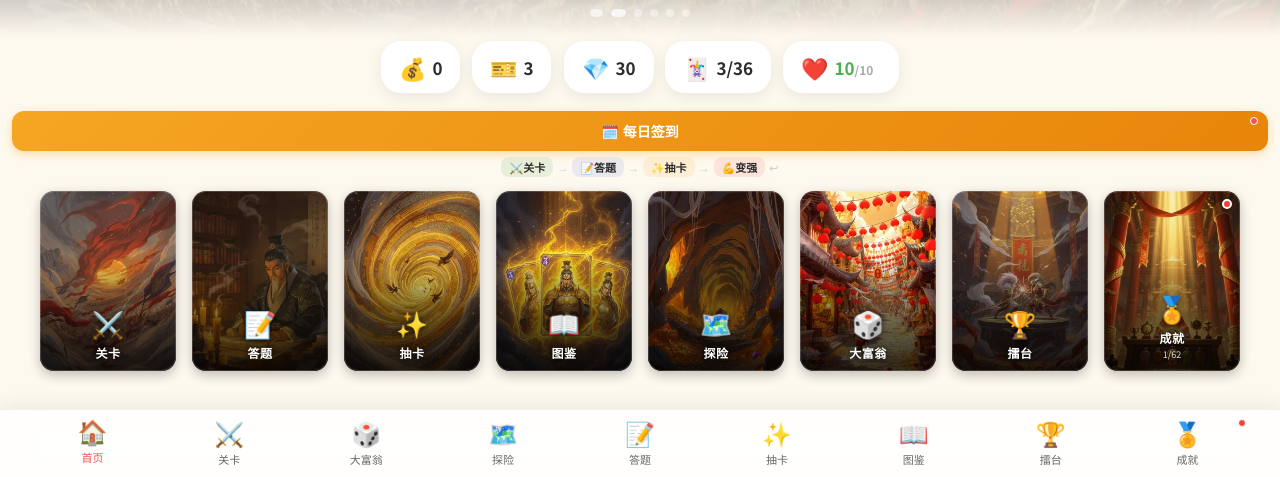
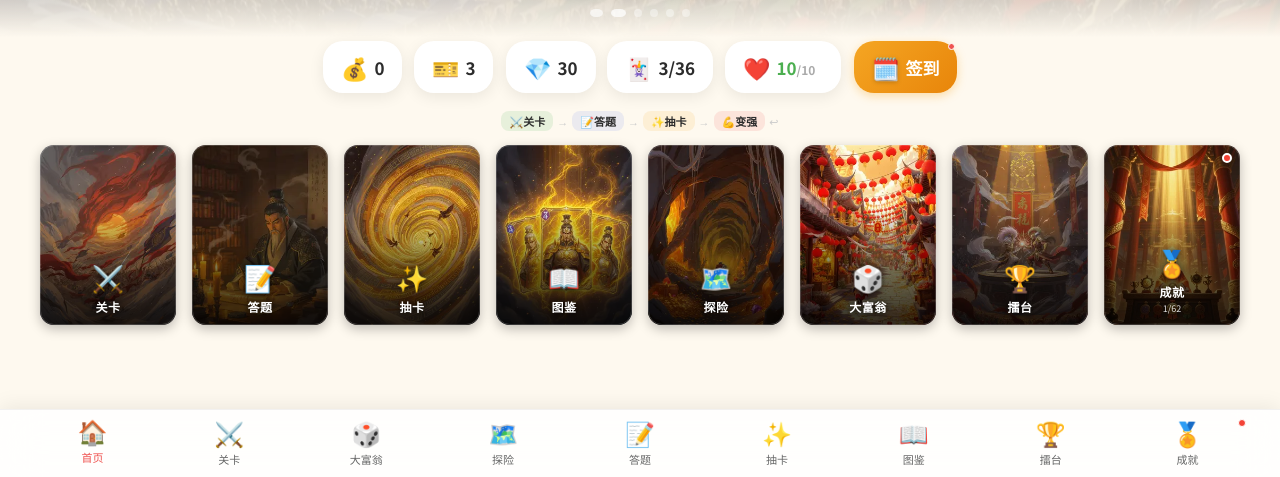
Before and after one commit to Harrisonford-ss/sanguo-game, a website with bundled scripts: page index.html in a window 1280 px wide. Shown: the part 323-800 px from the top of the page. Built offline with nearby package versions, Linux system fonts and the light colour scheme; a web font is replaced by a local one.

Commit message:
fix: 签到按钮可点击修复+UI重做，移入统计条末尾与金币体力横向对齐

```diff
--- a/css/style.css
+++ b/css/style.css
@@ -493,6 +493,17 @@ body {
   color: var(--text);
 }
 
+#signin-pill {
+  background: linear-gradient(135deg, #f5a623, #e8850a);
+  box-shadow: 0 3px 10px rgba(245,166,35,0.35);
+}
+#signin-pill .stat-pill-value {
+  color: #fff;
+}
+#signin-pill .stat-pill-icon {
+  filter: drop-shadow(0 1px 2px rgba(0,0,0,0.2));
+}
+
 /* ===== 首页头像卡片 ===== */
 #auth-status {
   display: flex;
--- a/index.html
+++ b/index.html
@@ -62,14 +62,11 @@
           <span class="stat-pill-value" id="home-stamina">10/10</span>
           <span id="home-stamina-timer" style="font-size:10px;color:#aaa;margin-left:2px"></span>
         </div>
-      </div>
-
-      <!-- 每日签到入口 -->
-      <div style="padding:6px 12px 0">
-        <button onclick="window.signinModule?.showSignin()" style="width:100%;height:40px;border:none;border-radius:12px;background:linear-gradient(135deg,#f5a623,#e8850a);color:#fff;font-size:14px;font-weight:700;cursor:pointer;display:flex;align-items:center;justify-content:center;gap:6px;box-shadow:0 3px 10px rgba(245,166,35,0.35);position:relative">
-          🗓️ 每日签到
-          <span id="signin-reddot" style="display:none;position:absolute;top:6px;right:10px;width:8px;height:8px;background:#ef5350;border-radius:50%;border:1.5px solid #fff"></span>
-        </button>
+        <div class="stat-pill" id="signin-pill" title="每日签到" onclick="window.signinModule?.showSignin()" style="cursor:pointer;position:relative;background:linear-gradient(135deg,#f5a623,#e8850a);border:none">
+          <span class="stat-pill-icon">🗓️</span>
+          <span class="stat-pill-value" style="color:#fff;font-weight:700">签到</span>
+          <span id="signin-reddot" style="display:none;position:absolute;top:2px;right:2px;width:7px;height:7px;background:#ef5350;border-radius:50%;border:1.5px solid #fff"></span>
+        </div>
       </div>
 
       <!-- 功能入口：大卡片按钮 -->
@@ -375,6 +372,6 @@
     </nav>
   </div>
 
-  <script type="module" src="js/app.js?v=49"></script>
+  <script type="module" src="js/app.js?v=50"></script>
 </body>
 </html>
--- a/js/signin.js
+++ b/js/signin.js
@@ -1,4 +1,4 @@
-// 三国志探险 - 每日签到 v48
+// 三国志探险 - 每日签到 v49
 
 import { gameState } from './state.js';
 import { characters } from '../data/characters.js';
@@ -36,8 +36,8 @@ const REWARDS = [
 
 export function initSignin() {
   window.signinModule = { showSignin, checkRedDot };
-  // 首页红点检测
-  updateRedDot();
+  // 延迟执行确保 DOM 就绪
+  setTimeout(updateRedDot, 0);
 }
 
 function updateRedDot() {
```
